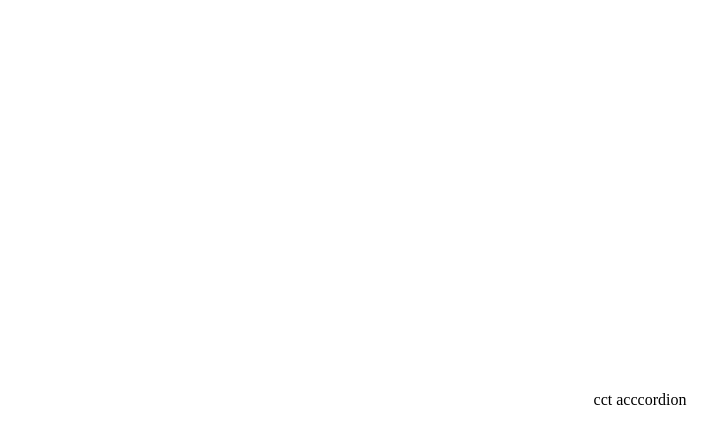
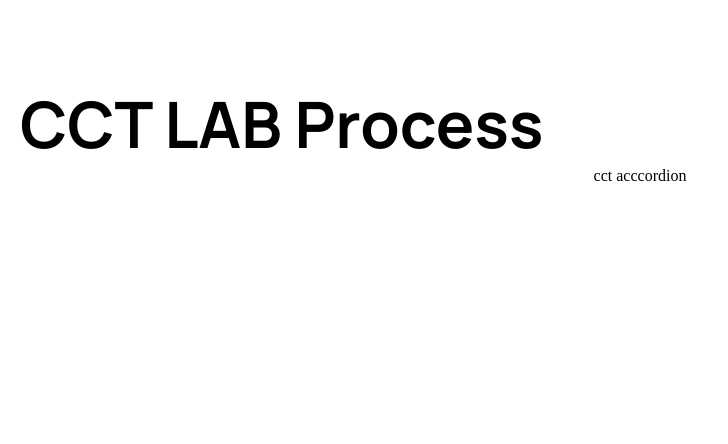
Before and after one commit to grum1n/react-cct, a React (Create React App) app: page / in a window 1280 px wide. Shown: the top 444 px of the page, without its empty margins (0-728 px from the left). Built offline with nearby package versions, Linux system fonts and the light colour scheme.

Commit message:
added Logo

```diff
--- a/src/components/Accordion.js
+++ b/src/components/Accordion.js
@@ -12,11 +12,29 @@ const AccordionSection = styled.div`
     height:100vh;
     background:#fff;
 `;
+const Container = styled.div`
+    position: absolute;
+    width:100%;
+    top: 10%;
+`;
+const Logo = styled.div`
+    margin:0;
+    max-width:905px;
+    text-align:left;
+    font-family: 'Manrope', sans-serif;
+    font-weight: 700;
+    font-size: 64px;
+    line-height:87px;
+    color: rgba(0,0,0,1);
+`
 
 const Accordion = () => {
     return (
         <AccordionSection>
-             cct acccordion
+            <Container>
+                <Logo>CCT LAB Process</Logo>
+                cct acccordion
+            </Container>
         </AccordionSection>
     )
 }
```
